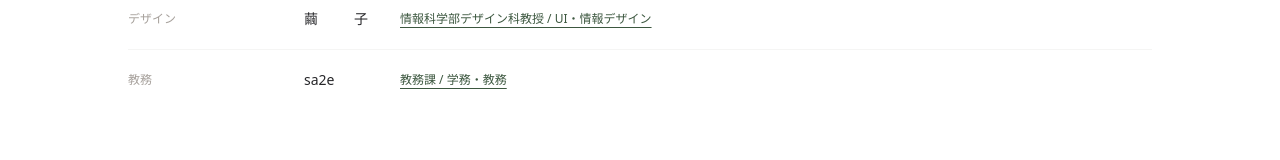
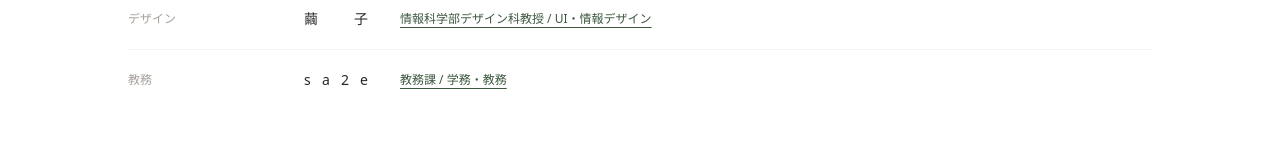
Before and after one commit to YwrkSalad/YwrkHP, a Next.js app: page /about in a window 1280 px wide. Shown: the part 2594-2754 px from the top of the page. Built offline with nearby package versions, Linux system fonts and the light colour scheme.

Commit message:
fix: 役員名をflex+justify-betweenで字間均等に変更

```diff
--- a/app/about/page.tsx
+++ b/app/about/page.tsx
@@ -170,8 +170,8 @@ export default function AboutPage() {
                   <span className="w-36 shrink-0 text-xs text-stone-400">
                     {member.role}
                   </span>
-                  <span className="w-16 text-sm font-medium text-zinc-800 [text-align-last:justify]">
-                    {member.name}
+                  <span className="flex w-16 shrink-0 justify-between text-sm font-medium text-zinc-800">
+                    {[...member.name].map((c, i) => <span key={i}>{c}</span>)}
                   </span>
                   <Link
                     href={member.href}
```
